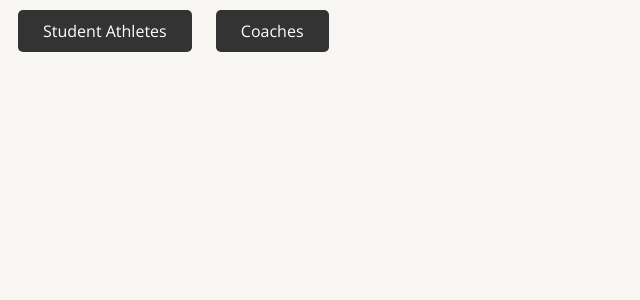
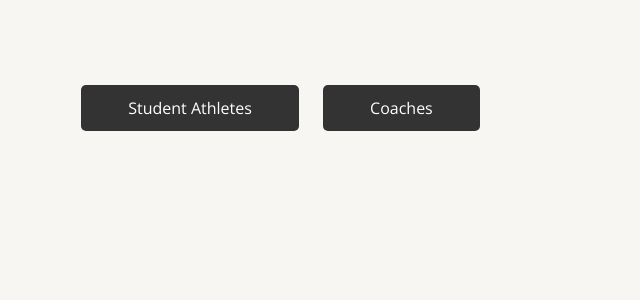
Before and after one commit to Kansas-Guy/defend-the-fort, a Django app: template contact/templates/home.html in a window 1280 px wide. Shown: the part 73-373 px from the top of the page, without its empty margins (0-640 px from the left). Run offline with Django 4.2, Linux system fonts and the light colour scheme; the template is opened without the code that fills it, so the values that code supplies are empty.

Commit message:
Clean up HTML and CSS

```diff
--- a/contact/static/contact/style.css
+++ b/contact/static/contact/style.css
@@ -32,16 +32,31 @@ h1 a {
     position: relative;
     color: white;
     text-decoration: none;
-    padding: 10px 25px;
+    padding: 10px 45px;
     border-radius: 5px;
     margin: 0 10px;
     text-align: center;
+    border: solid 2px transparent;
+}
+
+.main-button:hover {
+    border: solid 2px #63656a;
 }
 
 .container {
-    width: 100%;
+    position: relative;
+    top: 75px;
     margin: auto;
-    display: inline-block;
+    width: 80%;
+    display: block;
+}
+
+.home {
+    width: 90%;
+    margin: auto;
+    display: block;
+    top: 75px;
+    position: relative;
 }
 
 .section {
@@ -64,6 +79,8 @@ form {
     margin: auto;
     padding: 25px;
     border-radius: 7px;
+    top: 75px;
+    position: relative;
 }
 
 input, select {
--- a/contact/templates/contact/coach.html
+++ b/contact/templates/contact/coach.html
@@ -1,7 +1,7 @@
 {% extends 'base.html' %}
 
 {% block content %}
-    <section class="section">
+
     <div class="container">
         <form method="POST" action="{%  url 'coach'  %}" enctype="multipart/form-data">
             {%  csrf_token %}
@@ -9,5 +9,5 @@
             <button>Submit</button>
         </form>
     </div>
-    </section>
+
 {% endblock content %}
--- a/contact/templates/contact/donor.html
+++ b/contact/templates/contact/donor.html
@@ -1,9 +1,8 @@
 {% extends 'base.html'%}
 
 {% block content %}
-      <section class="section">
+
     <div class="form-container">
-
         <p>Donor info submitted: {{ donor_count }}/10</p>
         <form method="POST" action="{%  url 'donor' student_id %}" enctype="multipart/form-data">
             {%  csrf_token %}
@@ -11,6 +10,6 @@
             <button>Submit</button>
         </form>
     </div>
-      </section>
+
 
 {% endblock content %}
--- a/contact/templates/contact/student-info.html
+++ b/contact/templates/contact/student-info.html
@@ -1,7 +1,7 @@
 {% extends 'base.html' %}
 
 {% block content %}
-    <section class="section">
+
     <div class="form-container">
         <p>Provide your information:</p>
         <form method="POST" action="{% url 'student-info' student_id team_select %}" enctype="multipart/form-data">
@@ -10,5 +10,5 @@
         <button>Next</button>
         </form>
     </div>
-    </section>
+
 {% endblock content %}
--- a/contact/templates/contact/student.html
+++ b/contact/templates/contact/student.html
@@ -1,7 +1,7 @@
 {% extends 'base.html' %}
 
 {% block content %}
-    <section class="section">
+
     <div class="form-container">
         <p>Provide your information:</p>
         <form method="POST" action="{% url 'student' team_select %}" enctype="multipart/form-data">
@@ -10,5 +10,5 @@
         <button>Next</button>
         </form>
     </div>
-    </section>
+
 {% endblock content %}
--- a/contact/templates/contact/team.html
+++ b/contact/templates/contact/team.html
@@ -1,7 +1,7 @@
 {% extends 'base.html' %}
 
 {% block content %}
-    <section class="section">
+
     <div class="form-container">
         <p class="text">Choose your sport:</p>
         <form method="POST" action="{% url 'team' %}" enctype="multipart/form-data">
@@ -10,5 +10,5 @@
             <button>Next</button>
         </form>
     </div>
-    </section>
+
 {% endblock content %}
--- a/contact/templates/home.html
+++ b/contact/templates/home.html
@@ -2,7 +2,7 @@
 
 {% block content %}
 
-        <div class="container">
+        <div class="home">
             <a class="main-button" href="/contact/team">Student Athletes</a>
             <a class="main-button" href="/contact/coach">Coaches</a>
         </div>
```
Lines whose indentation alone changed are shown as unchanged.
